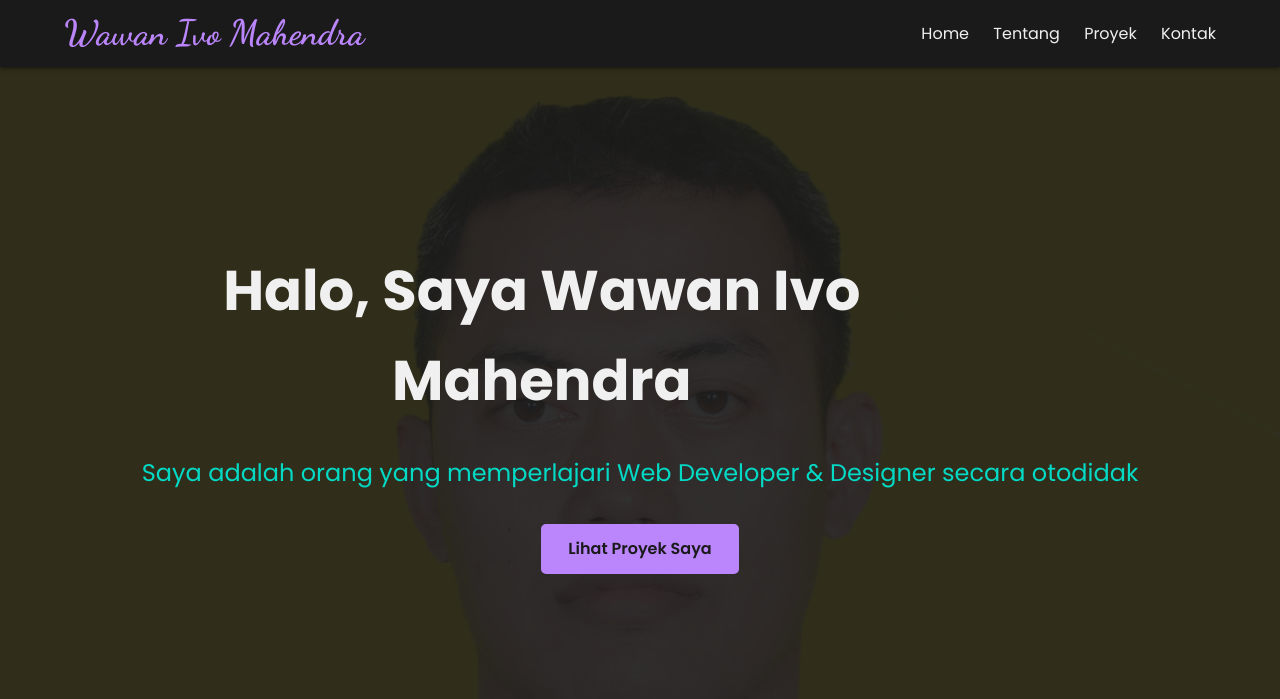
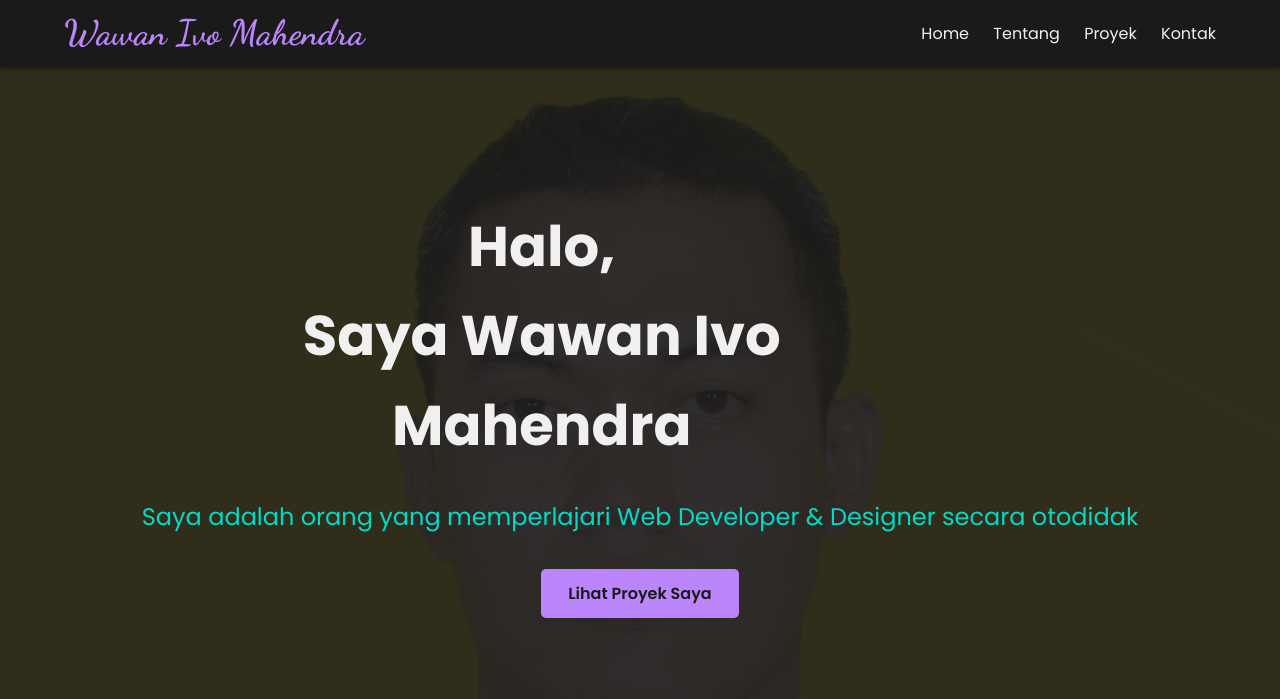
Before and after one commit to ivomahendra/ivomahendra.github.io, a plain HTML site: page index.html in a window 1280 px wide. Shown: the top 699 px of the page. Drawn offline with Linux system fonts and the light colour scheme.

Commit message:
Update index.html

```diff
--- a/index.html
+++ b/index.html
@@ -25,7 +25,7 @@
         <div class="hero-bg">
         </div>
         <div class="hero-content">
-            <h1>Halo, Saya Wawan Ivo Mahendra</h1>
+            <h1>Halo, <br>Saya Wawan Ivo Mahendra</h1>
             <p class="tagline"> Saya adalah orang yang memperlajari Web Developer & Designer secara otodidak</p>
             <a href="#projects" class="btn primary-btn">Lihat Proyek Saya</a>
         </div>
```
